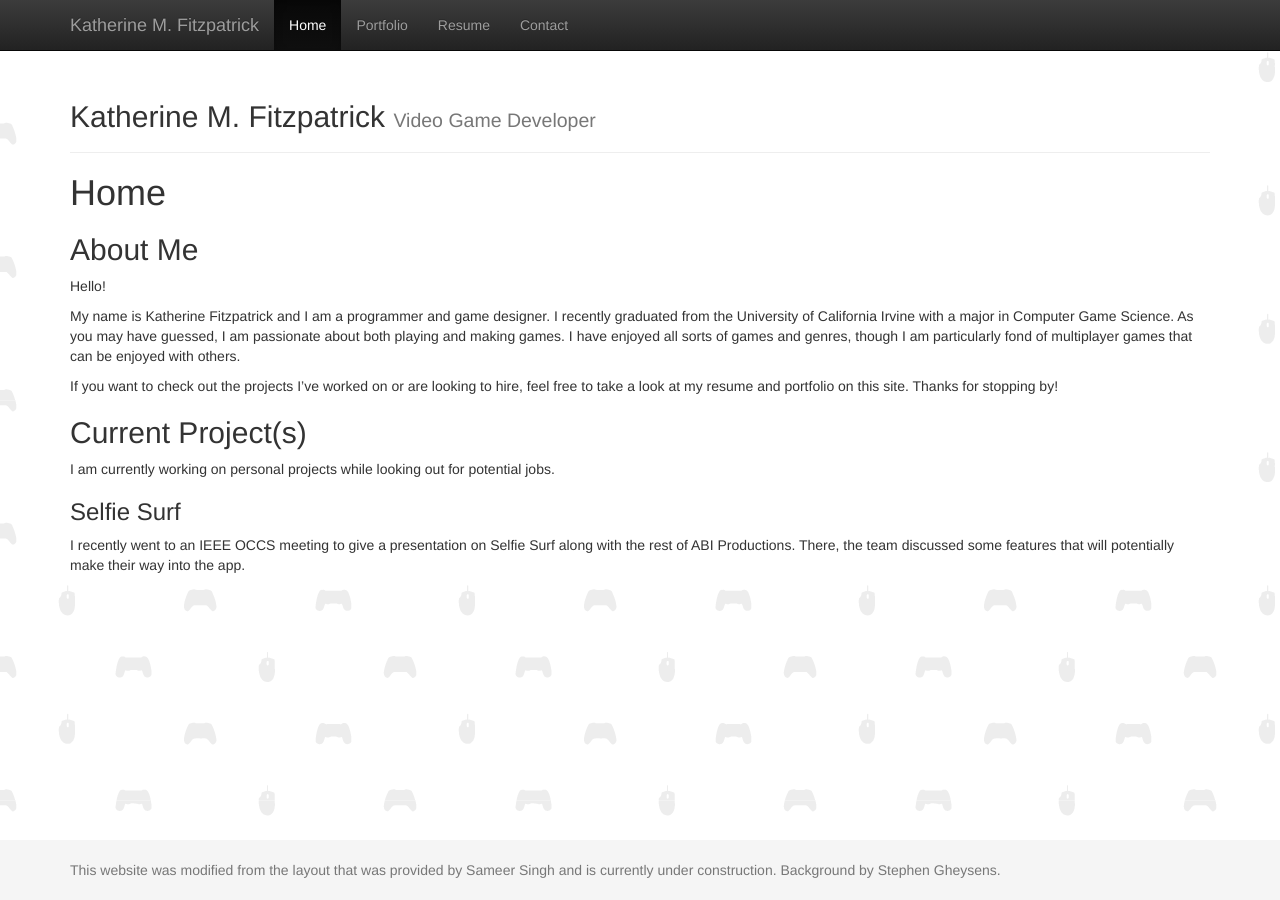
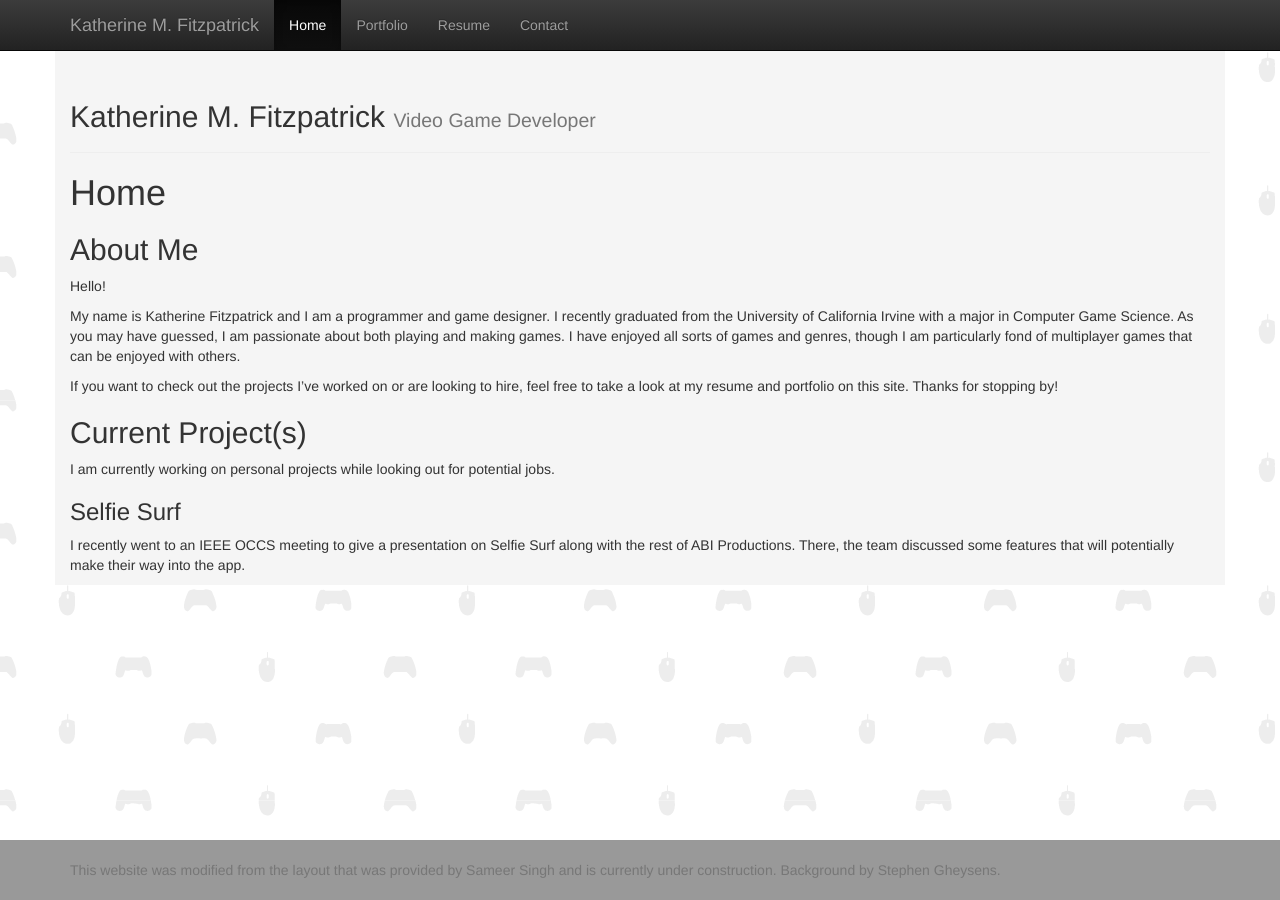
Before and after one commit to kathermf/kathermf.github.io, a Jekyll site: the page built from index.md, in a window 1280 px wide. Built offline with Jekyll 4.4.1, drawn with Linux system fonts in a browser that asks for light colours.

Commit message:
Some style changes

```diff
--- a/css/custom.css
+++ b/css/custom.css
@@ -14,7 +14,8 @@
   width: 100%;
   /* Set the fixed height of the footer here */
   height: 60px;
-  background-color: #f5f5f5;
+  background-color: #999999;
+  color: white;
 }
 
 
@@ -24,7 +25,7 @@
 
 body > .container {
   padding: 60px 15px 0;
-  background-color: white;
+  background-color: #f5f5f5;;
 }
 .container .text-muted {
   margin: 20px 0;
```
